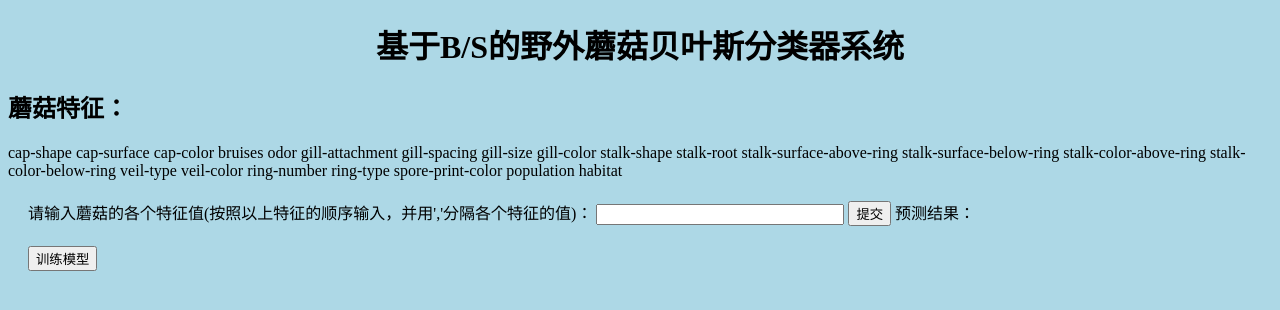
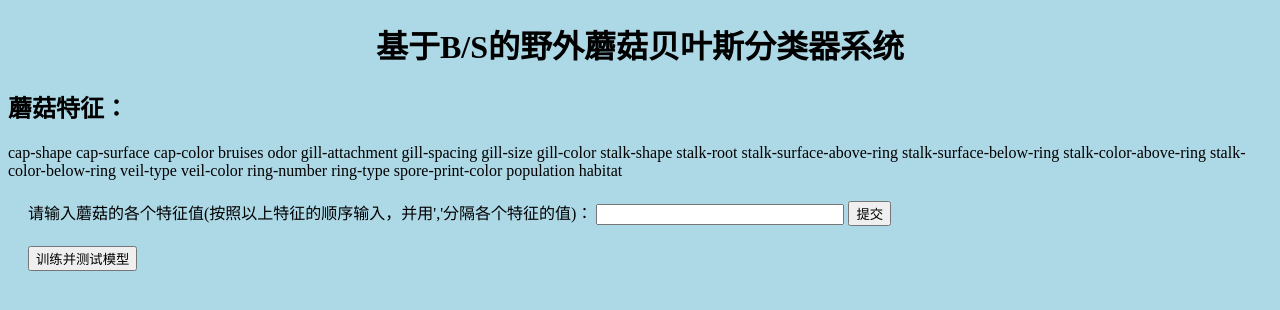
Before and after one commit to wit-l/NaiveBayesClassificationForMushrooms, a Flask app: page / in a window 1280 px wide. Shown: the top 310 px of the page. Run offline with Flask 3, Linux system fonts and the light colour scheme.

Commit message:
optimize web layout

```diff
--- a/main.py
+++ b/main.py
@@ -21,6 +21,7 @@
 accuracy_score = 0.0
 precision_score = 0.0
 recall_score = 0.0
+columns = []
 
 
 def process_input(user_input: str, columns: list[str]) -> str:
@@ -31,7 +32,7 @@
         accuracy_score, precision_score, recall_score = train_model()
         labelEncoders, nb = load_encoders_model("encoders.txt", "model.txt")
     except Exception as e:
-        return "发生预期外的错误, 原因：" + str(e.__cause__)
+        return "发生预期外的错误, 原因：" + str(e.__doc__) + "!!!"
     X = pd.DataFrame([user_input.split(",")], columns=columns)
     i = 1
     for col in X.columns:
@@ -43,22 +44,22 @@
 
 @app.route("/", methods=["GET", "POST"])
 def index():
-    # read column names
-    file = "mushrooms.csv"
-    columns = []
     result = ""
-
-    try:
-        with open(file, "r") as f:
-            columns = f.readline().strip().split(",")[1:]
-    except FileNotFoundError:
-        return "Can not open " + file
-    except Exception as e:
-        return "发生预期外的错误, 原因：" + str(e.__cause__)
+    global columns
+    if columns.__len__() == 0:
+        # read column names
+        file = "mushrooms.csv"
+        try:
+            with open(file, "r") as f:
+                columns = f.readline().strip().split(",")[1:]
+        except FileNotFoundError:
+            result = "Can not open " + file + "!!!"
+        except Exception as e:
+            result = "发生预期外的错误, 原因：" + str(e.__doc__) + "!!!"
 
     if request.method == "POST":
         user_input = request.form["user_input"]
-        if user_input == "":
+        if user_input == "" or result not in [0, 1, ""]:
             return redirect("/")
         result = process_input(str(user_input), columns)
 
--- a/static/style.css
+++ b/static/style.css
@@ -9,3 +9,7 @@
 input[type="text"] {
   width: 240px;
 }
+
+h1 {
+  text-align: center;
+}
--- a/templates/form.html
+++ b/templates/form.html
@@ -8,29 +8,44 @@
     />
   </head>
   <body>
-    <h1 style="text-align: center">基于B/S的野外蘑菇贝叶斯分类器系统</h1>
+    <h1>基于B/S的野外蘑菇贝叶斯分类器系统</h1>
+    {% if columns.__len__() != 0 %}
     <h2>蘑菇特征：</h2>
     <div>
       {% for item in columns %}
       <span>{{item}}</span>
       {% endfor %}
     </div>
+    {% endif %}
     <form action="/" method="POST">
-      请输入蘑菇的各个特征值(按照以上特征的顺序输入，并用','分隔各个特征的值)：
+      <lable for="user_input"
+        >请输入蘑菇的各个特征值(按照以上特征的顺序输入，并用','分隔各个特征的值)：</lable
+      >
       <input type="text" name="user_input" />
       <input type="submit" value="提交" />
-      <span>预测结果：</span>
-      {% if result == 1 %}
-      <span>有毒</span>
-      {% elif result == 0 %}
-      <span>无毒</span>
-      {% else %}
-      <span>{{result}}</span>
-      {% endif %}
     </form>
+    {% if result in [0, 1] %}
+    <span><b>预测结果：</b></span>
+    {% endif %}
+    <!-- -->
+
+    {% if result == 1 %}
+    <span>有毒</span>
+    {% elif result == 0 %}
+    <span>无毒</span>
+    {% else %}
+    <div></div>
+    <h2 style="text-align: center; color: red">{{result}}</h2>
+    {% endif %}
+
+    <!--  -->
+    {% if result in [0, 1, ''] %}
     <form action="/train" method="POST">
-      <button>训练模型</button>
+      <button>训练并测试模型</button>
     </form>
+    {% endif %}
+    <!--  -->
+
     {% if accuracy_score != 0 %}
     <h2>模型数据：</h2>
     <div>准确率：<span>{{accuracy_score}}</span></div>
```
